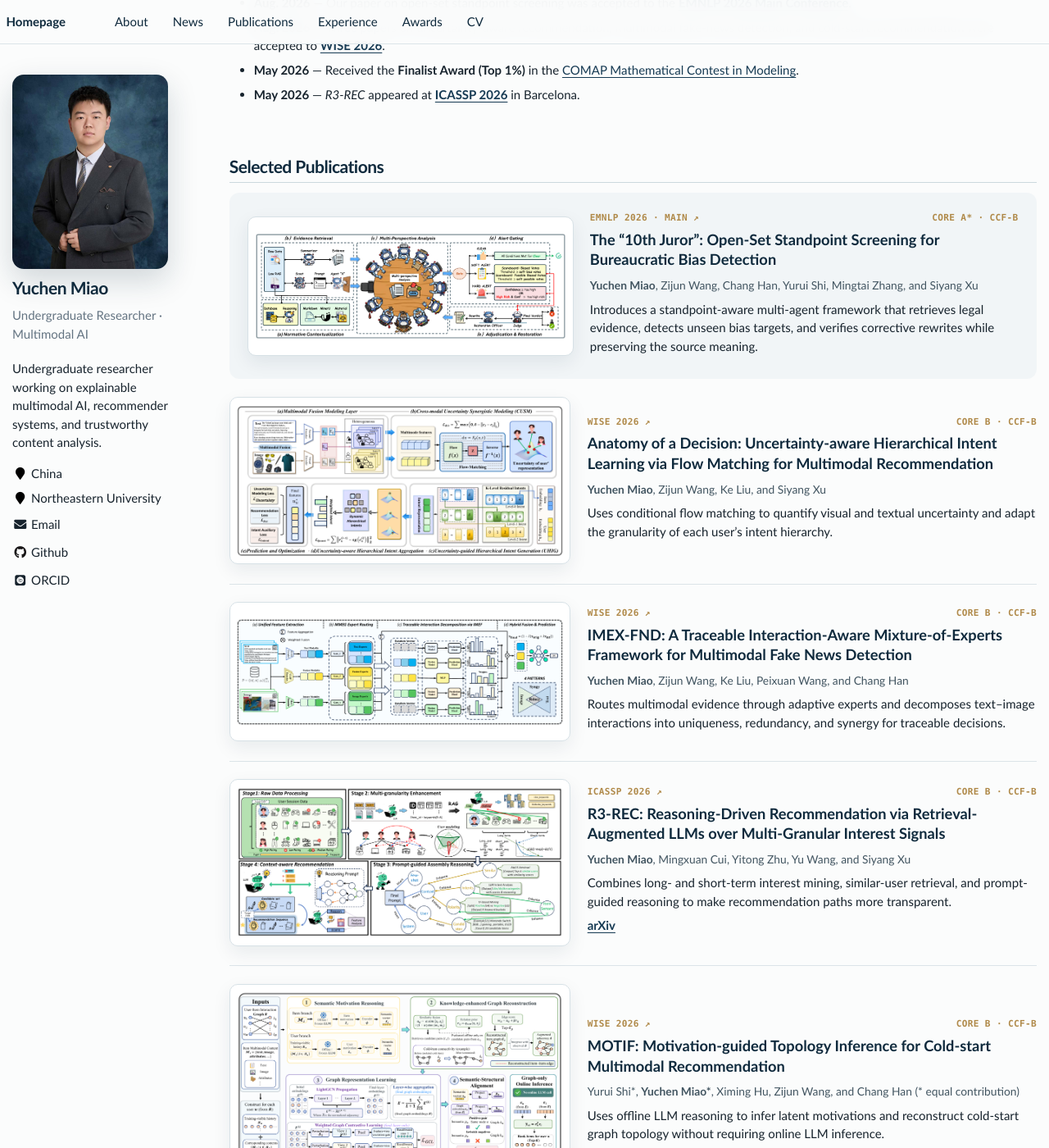
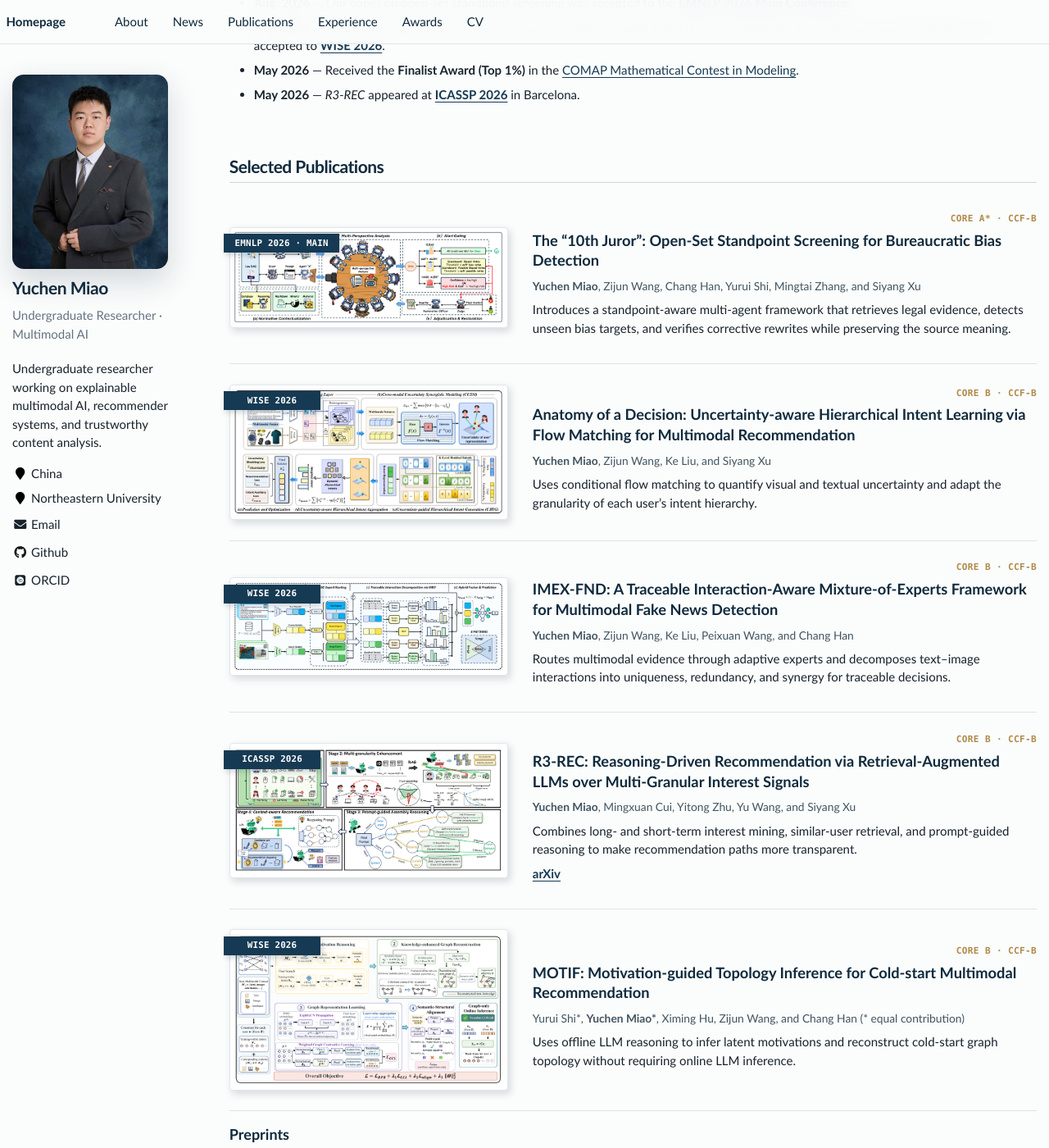
Before and after one commit to yuchenmiao04/yuchenmiao04.github.io, a Jekyll site: the page built from _pages/about.md, in a window 1280 px wide and 1400 px high, scrolled down 918 px. Shown: the whole window at 82% size. Built offline with Jekyll 4.4.1, drawn with Linux system fonts in a browser that asks for light colours; some web fonts are replaced.

Commit message:
Refine publication card layout

```diff
--- a/_pages/about.md
+++ b/_pages/about.md
@@ -40,10 +40,13 @@ redirect_from:
 
 # Selected Publications
 
-<div class="publication-card featured">
-  <a class="pub-figure" href="/images/publications/emnlp-10th-juror.png" target="_blank" rel="noopener" aria-label="View the full framework diagram for The 10th Juror"><img src="/images/publications/emnlp-10th-juror.png" alt="Framework of the open-set standpoint screening system" loading="lazy"></a>
+<div class="publication-card">
+  <div class="pub-visual">
+    <a class="pub-venue-badge" href="https://2026.emnlp.org/">EMNLP 2026 · Main</a>
+    <a class="pub-figure" href="/images/publications/emnlp-10th-juror.png" target="_blank" rel="noopener" aria-label="View the full framework diagram for The 10th Juror"><img src="/images/publications/emnlp-10th-juror.png" alt="Framework of the open-set standpoint screening system" loading="lazy"></a>
+  </div>
   <div class="pub-content">
-    <div class="pub-meta"><a href="https://2026.emnlp.org/">EMNLP 2026 · Main ↗</a><span>CORE A* · CCF-B</span></div>
+    <div class="pub-meta"><span>CORE A* · CCF-B</span></div>
     <h2>The “10th Juror”: Open-Set Standpoint Screening for Bureaucratic Bias Detection</h2>
     <p class="authors"><strong>Yuchen Miao</strong>, Zijun Wang, Chang Han, Yurui Shi, Mingtai Zhang, and Siyang Xu</p>
     <p>Introduces a standpoint-aware multi-agent framework that retrieves legal evidence, detects unseen bias targets, and verifies corrective rewrites while preserving the source meaning.</p>
@@ -51,9 +54,12 @@ redirect_from:
 </div>
 
 <div class="publication-card">
-  <a class="pub-figure" href="/images/publications/uhiflow.png" target="_blank" rel="noopener" aria-label="View the full UHIFlow framework diagram"><img src="/images/publications/uhiflow.png" alt="UHIFlow multimodal recommendation framework" loading="lazy"></a>
+  <div class="pub-visual">
+    <a class="pub-venue-badge" href="https://conferences.sigappfr.org/wise2026/">WISE 2026</a>
+    <a class="pub-figure" href="/images/publications/uhiflow.png" target="_blank" rel="noopener" aria-label="View the full UHIFlow framework diagram"><img src="/images/publications/uhiflow.png" alt="UHIFlow multimodal recommendation framework" loading="lazy"></a>
+  </div>
   <div class="pub-content">
-    <div class="pub-meta"><a href="https://conferences.sigappfr.org/wise2026/">WISE 2026 ↗</a><span>CORE B · CCF-B</span></div>
+    <div class="pub-meta"><span>CORE B · CCF-B</span></div>
     <h2>Anatomy of a Decision: Uncertainty-aware Hierarchical Intent Learning via Flow Matching for Multimodal Recommendation</h2>
     <p class="authors"><strong>Yuchen Miao</strong>, Zijun Wang, Ke Liu, and Siyang Xu</p>
     <p>Uses conditional flow matching to quantify visual and textual uncertainty and adapt the granularity of each user’s intent hierarchy.</p>
@@ -61,9 +67,12 @@ redirect_from:
 </div>
 
 <div class="publication-card">
-  <a class="pub-figure" href="/images/publications/imex-fnd.png" target="_blank" rel="noopener" aria-label="View the full IMEX-FND framework diagram"><img src="/images/publications/imex-fnd.png" alt="IMEX-FND mixture-of-experts framework" loading="lazy"></a>
+  <div class="pub-visual">
+    <a class="pub-venue-badge" href="https://conferences.sigappfr.org/wise2026/">WISE 2026</a>
+    <a class="pub-figure" href="/images/publications/imex-fnd.png" target="_blank" rel="noopener" aria-label="View the full IMEX-FND framework diagram"><img src="/images/publications/imex-fnd.png" alt="IMEX-FND mixture-of-experts framework" loading="lazy"></a>
+  </div>
   <div class="pub-content">
-    <div class="pub-meta"><a href="https://conferences.sigappfr.org/wise2026/">WISE 2026 ↗</a><span>CORE B · CCF-B</span></div>
+    <div class="pub-meta"><span>CORE B · CCF-B</span></div>
     <h2>IMEX-FND: A Traceable Interaction-Aware Mixture-of-Experts Framework for Multimodal Fake News Detection</h2>
     <p class="authors"><strong>Yuchen Miao</strong>, Zijun Wang, Ke Liu, Peixuan Wang, and Chang Han</p>
     <p>Routes multimodal evidence through adaptive experts and decomposes text–image interactions into uniqueness, redundancy, and synergy for traceable decisions.</p>
@@ -71,9 +80,12 @@ redirect_from:
 </div>
 
 <div class="publication-card">
-  <a class="pub-figure" href="/images/publications/r3-rec.png" target="_blank" rel="noopener" aria-label="View the full R3-REC framework diagram"><img src="/images/publications/r3-rec.png" alt="R3-REC retrieval-augmented recommendation framework" loading="lazy"></a>
+  <div class="pub-visual">
+    <a class="pub-venue-badge" href="https://2026.ieeeicassp.org/">ICASSP 2026</a>
+    <a class="pub-figure" href="/images/publications/r3-rec.png" target="_blank" rel="noopener" aria-label="View the full R3-REC framework diagram"><img src="/images/publications/r3-rec.png" alt="R3-REC retrieval-augmented recommendation framework" loading="lazy"></a>
+  </div>
   <div class="pub-content">
-    <div class="pub-meta"><a href="https://2026.ieeeicassp.org/">ICASSP 2026 ↗</a><span>CORE B · CCF-B</span></div>
+    <div class="pub-meta"><span>CORE B · CCF-B</span></div>
     <h2>R3-REC: Reasoning-Driven Recommendation via Retrieval-Augmented LLMs over Multi-Granular Interest Signals</h2>
     <p class="authors"><strong>Yuchen Miao</strong>, Mingxuan Cui, Yitong Zhu, Yu Wang, and Siyang Xu</p>
     <p>Combines long- and short-term interest mining, similar-user retrieval, and prompt-guided reasoning to make recommendation paths more transparent.</p>
@@ -82,9 +94,12 @@ redirect_from:
 </div>
 
 <div class="publication-card">
-  <a class="pub-figure" href="/images/publications/motif.png" target="_blank" rel="noopener" aria-label="View the full MOTIF framework diagram"><img src="/images/publications/motif.png" alt="MOTIF cold-start recommendation framework" loading="lazy"></a>
+  <div class="pub-visual">
+    <a class="pub-venue-badge" href="https://conferences.sigappfr.org/wise2026/">WISE 2026</a>
+    <a class="pub-figure" href="/images/publications/motif.png" target="_blank" rel="noopener" aria-label="View the full MOTIF framework diagram"><img src="/images/publications/motif.png" alt="MOTIF cold-start recommendation framework" loading="lazy"></a>
+  </div>
   <div class="pub-content">
-    <div class="pub-meta"><a href="https://conferences.sigappfr.org/wise2026/">WISE 2026 ↗</a><span>CORE B · CCF-B</span></div>
+    <div class="pub-meta"><span>CORE B · CCF-B</span></div>
     <h2>MOTIF: Motivation-guided Topology Inference for Cold-start Multimodal Recommendation</h2>
     <p class="authors">Yurui Shi*, <strong>Yuchen Miao*</strong>, Ximing Hu, Zijun Wang, and Chang Han <small>(* equal contribution)</small></p>
     <p>Uses offline LLM reasoning to infer latent motivations and reconstruct cold-start graph topology without requiring online LLM inference.</p>
--- a/assets/css/main.scss
+++ b/assets/css/main.scss
@@ -284,21 +284,19 @@ body {
 
 .publication-card {
   display: grid;
-  grid-template-columns: minmax(230px, .95fr) minmax(0, 1.25fr);
+  grid-template-columns: minmax(240px, 340px) minmax(0, 1fr);
   align-items: center;
-  gap: 1.35rem;
+  gap: 2rem;
   position: relative;
   margin: 0;
-  padding: 1.45rem 0 1.55rem;
+  padding: 1.65rem 0;
   border-bottom: 1px solid #dbe4e8;
 }
 
-.publication-card.featured {
-  margin-top: .8rem;
-  padding: 1.5rem;
-  background: #f1f5f7;
-  border: 0;
-  border-radius: 12px;
+.pub-visual {
+  position: relative;
+  width: 100%;
+  max-width: 340px;
 }
 
 .publication-card h2 {
@@ -315,13 +313,12 @@ body {
   display: flex;
   align-items: center;
   justify-content: center;
-  min-height: 170px;
   overflow: hidden;
-  padding: .5rem;
+  padding: .3rem;
   background: #fff;
-  border: 1px solid #d7e1e6;
-  border-radius: 10px;
-  box-shadow: 0 8px 22px rgba(15, 42, 61, .08);
+  border: 1px solid #e0e6e9;
+  border-radius: 4px;
+  box-shadow: 3px 4px 10px rgba(15, 42, 61, .16);
   text-decoration: none !important;
   transition: transform .2s ease, box-shadow .2s ease, border-color .2s ease;
 }
@@ -330,7 +327,7 @@ body {
 .pub-figure:focus-visible {
   transform: translateY(-2px);
   border-color: #aabfc9;
-  box-shadow: 0 12px 28px rgba(15, 42, 61, .14);
+  box-shadow: 4px 7px 16px rgba(15, 42, 61, .2);
 }
 
 .pub-figure:focus-visible {
@@ -342,9 +339,36 @@ body {
   display: block;
   width: 100%;
   height: auto;
-  max-height: 230px;
+  max-height: 205px;
   object-fit: contain;
   box-shadow: none !important;
+}
+
+.pub-venue-badge {
+  position: absolute;
+  z-index: 2;
+  top: .55rem;
+  left: -.45rem;
+  min-width: 118px;
+  padding: .38rem .9rem;
+  color: #fff !important;
+  background: var(--marine);
+  box-shadow: 2px 3px 7px rgba(15, 42, 61, .2);
+  font: 700 .72rem/1.1 Monaco, Consolas, monospace;
+  letter-spacing: .02em;
+  text-align: center;
+  text-decoration: none !important;
+  text-transform: uppercase;
+}
+
+.pub-venue-badge:hover,
+.pub-venue-badge:focus-visible {
+  background: var(--marine-deep);
+}
+
+.pub-venue-badge:focus-visible {
+  outline: 3px solid rgba(22, 58, 83, .24);
+  outline-offset: 2px;
 }
 
 .pub-content {
@@ -353,22 +377,12 @@ body {
 
 .pub-meta {
   display: flex;
-  justify-content: space-between;
+  justify-content: flex-end;
   gap: 1rem;
   color: var(--gold);
   font: 700 .74rem/1.4 Monaco, Consolas, monospace;
   letter-spacing: .03em;
   text-transform: uppercase;
-}
-
-.pub-meta a {
-  color: var(--gold);
-  text-decoration: none;
-}
-
-.pub-meta a:hover {
-  color: #80612f;
-  text-decoration: underline;
 }
 
 .authors {
@@ -446,8 +460,8 @@ body {
     gap: 1rem;
   }
 
-  .pub-figure {
-    min-height: 0;
+  .pub-visual {
+    max-width: 340px;
   }
 
   .pub-figure img {
```
